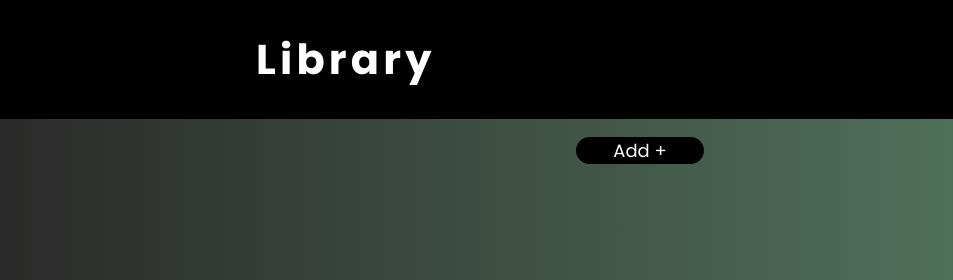
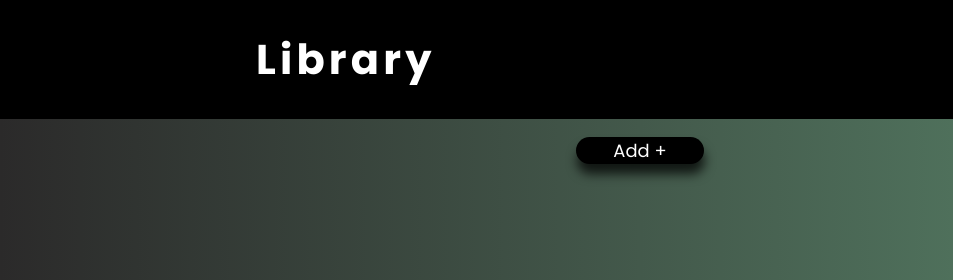
Before and after one commit to abdulhasibn/Library, a plain HTML site: page index.html in a window 1280 px wide. Shown: the top 280 px of the page, 0-953 px from the left. Drawn offline with Linux system fonts and the light colour scheme.

Commit message:
Add box shadow to the add button

```diff
--- a/styles.css
+++ b/styles.css
@@ -102,6 +102,9 @@ li {
   padding: 0.5em 0.7;
   background-color: black;
   color: white;
+  box-shadow: 1px 10px 11px 0px rgba(0, 0, 0, 0.75);
+  -webkit-box-shadow: 1px 10px 11px 0px rgba(0, 0, 0, 0.75);
+  -moz-box-shadow: 1px 10px 11px 0px rgba(0, 0, 0, 0.75);
 }
 #add_btn:hover {
   scale: 1.1;
```
